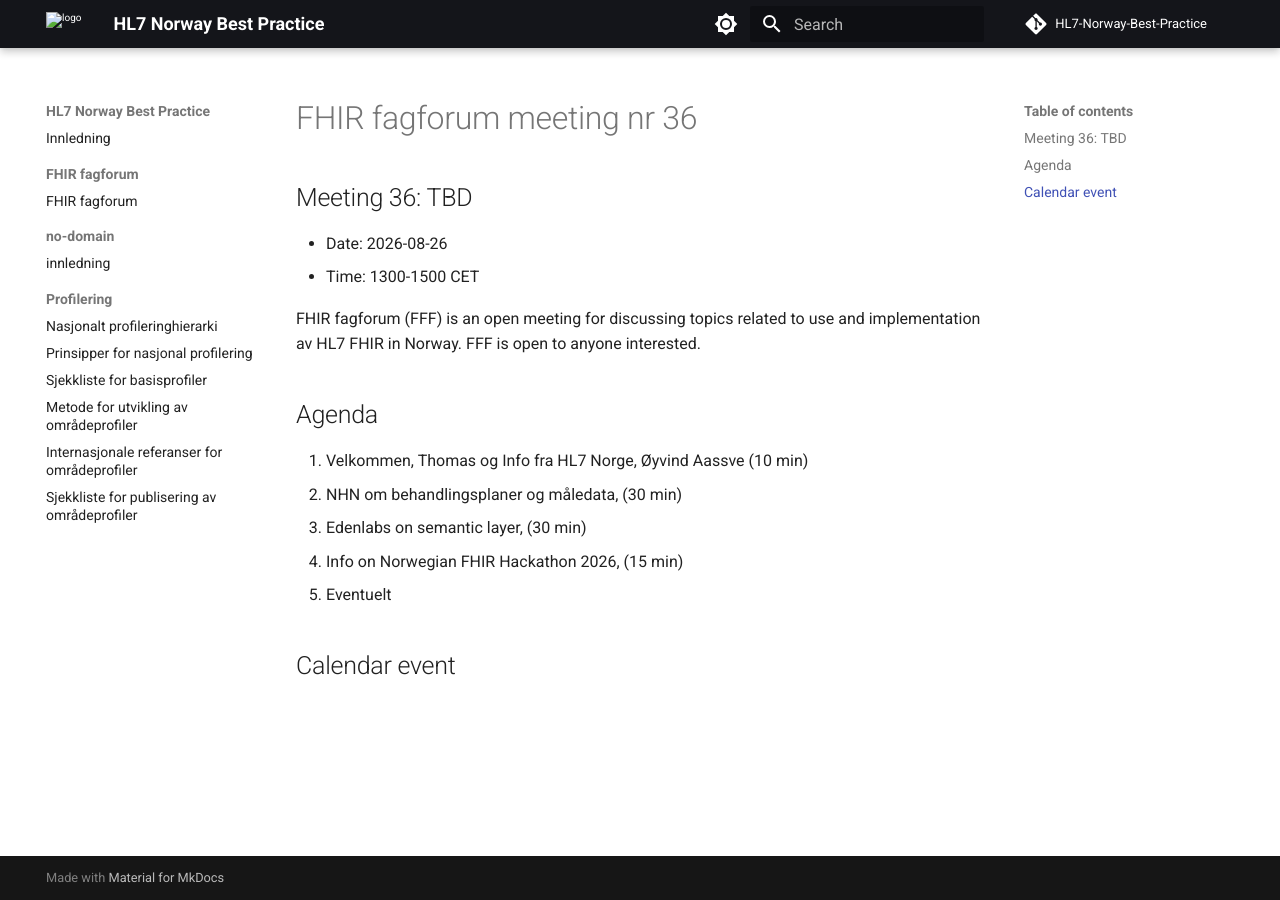
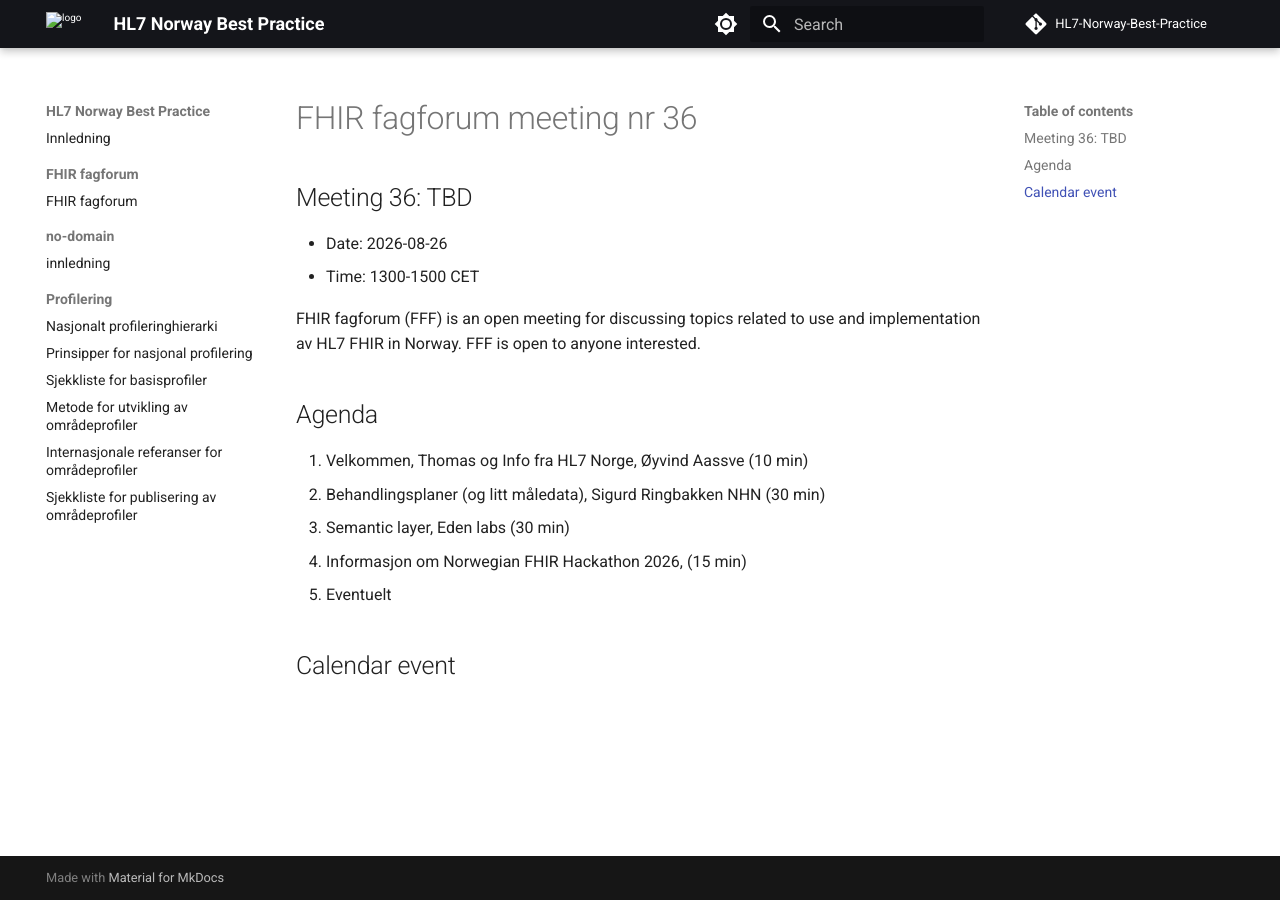
Before and after one commit to HL7Norway/best-practice, an MkDocs documentation site: the page built from docs/FHIR-faglig-forum/_agenda/2026-08-26-agenda.md, in a window 1280 px wide. Built offline with MkDocs 1.6.1 and Material for MkDocs 9.7.7, drawn with Linux system fonts in a browser that asks for light colours; comment, search, counter and statistics services are not loaded.

Commit message:
Agenda FFF 36

```diff
--- a/docs/FHIR-faglig-forum/_agenda/2026-08-XX-agenda.md
+++ b/docs/FHIR-faglig-forum/_agenda/2026-08-26-agenda.md
@@ -16,9 +16,9 @@ FHIR fagforum (FFF) is an open meeting for discussing topics related to use and
 ## Agenda
 
 1. Velkommen, Thomas og Info fra HL7 Norge, Øyvind Aassve (10 min)
-2. NHN om behandlingsplaner og måledata, (30 min)
-3. Edenlabs on semantic layer, (30 min)
-4. Info on Norwegian FHIR Hackathon 2026, (15 min)
+2. Behandlingsplaner (og litt måledata), Sigurd Ringbakken NHN (30 min)
+3. Semantic layer, Eden labs (30 min)
+4. Informasjon om Norwegian FHIR Hackathon 2026, (15 min)
 5. Eventuelt
 
 ## Calendar event
```
Also changed, not shown: other parts of docs/FHIR-faglig-forum/_agenda/2026-08-26-agenda.md (+1 -1 lines).
